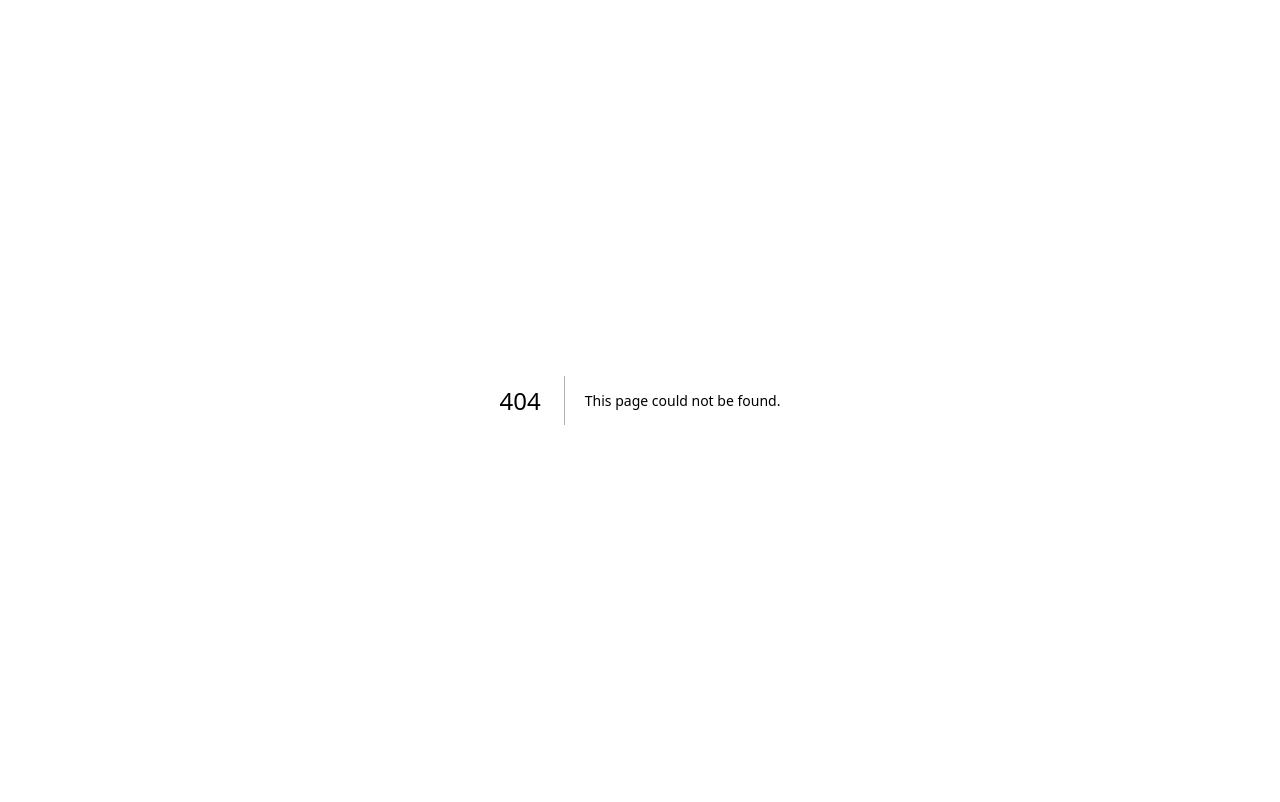
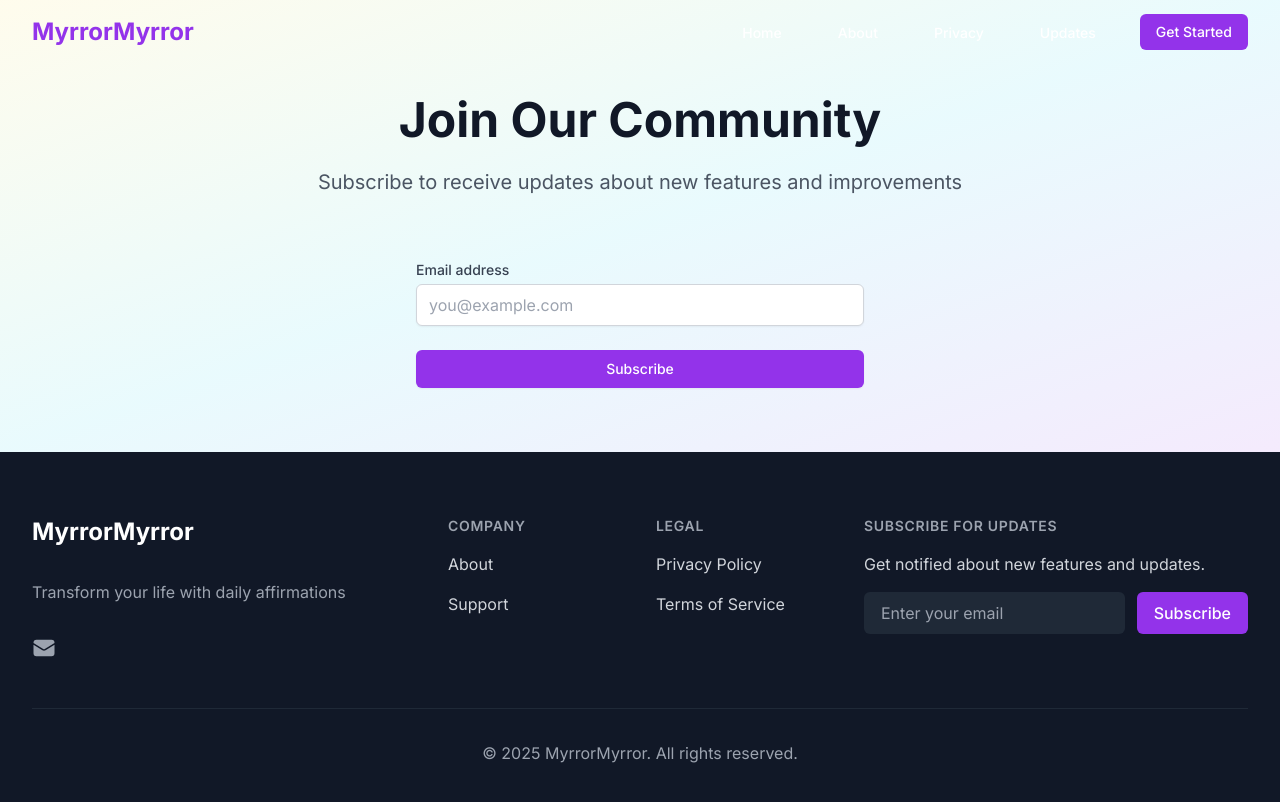
Before and after one commit to sajankhosla/myrror-myrror, a Next.js app: page /subscribe in a window 1280 px wide. Before the commit this address had no page. Shown: the top 802 px of the page. Built offline with nearby package versions, Linux system fonts and the light colour scheme.

Commit message:
Add subscription page and API endpoint

```diff
--- /dev/null
+++ b/app/api/subscribe/route.ts
@@ -0,0 +1,45 @@
+import { NextResponse } from 'next/server';
+
+// In a real application, you would want to store this in a database
+let subscribers: string[] = [];
+
+export async function POST(request: Request) {
+  try {
+    const { email } = await request.json();
+
+    // Basic email validation
+    if (!email || !/^[^\s@]+@[^\s@]+\.[^\s@]+$/.test(email)) {
+      return NextResponse.json(
+        { message: 'Please provide a valid email address' },
+        { status: 400 }
+      );
+    }
+
+    // Check if email already exists
+    if (subscribers.includes(email)) {
+      return NextResponse.json(
+        { message: 'You are already subscribed!' },
+        { status: 400 }
+      );
+    }
+
+    // Add email to subscribers list
+    subscribers.push(email);
+
+    // In a real application, you would:
+    // 1. Store the email in a database
+    // 2. Send a welcome email
+    // 3. Maybe integrate with a newsletter service like Mailchimp
+
+    return NextResponse.json(
+      { message: 'Successfully subscribed!' },
+      { status: 200 }
+    );
+  } catch (error) {
+    console.error('Subscription error:', error);
+    return NextResponse.json(
+      { message: 'Internal server error' },
+      { status: 500 }
+    );
+  }
+}
--- /dev/null
+++ b/app/subscribe/page.tsx
@@ -0,0 +1,170 @@
+'use client';
+
+import { useState } from 'react';
+import { motion, AnimatePresence } from 'framer-motion';
+import Navbar from '../components/Navbar';
+import Footer from '../components/Footer';
+
+export default function Subscribe() {
+  const [email, setEmail] = useState('');
+  const [isSubmitting, setIsSubmitting] = useState(false);
+  const [showSuccess, setShowSuccess] = useState(false);
+  const [error, setError] = useState('');
+
+  const handleSubmit = async (e: React.FormEvent) => {
+    e.preventDefault();
+    setIsSubmitting(true);
+    setError('');
+
+    try {
+      const response = await fetch('/api/subscribe', {
+        method: 'POST',
+        headers: {
+          'Content-Type': 'application/json',
+        },
+        body: JSON.stringify({ email }),
+      });
+
+      const data = await response.json();
+
+      if (!response.ok) {
+        throw new Error(data.message || 'Something went wrong');
+      }
+
+      setShowSuccess(true);
+      setEmail('');
+      setTimeout(() => setShowSuccess(false), 5000); // Hide success message after 5 seconds
+    } catch (err) {
+      setError(err instanceof Error ? err.message : 'Failed to subscribe');
+    } finally {
+      setIsSubmitting(false);
+    }
+  };
+
+  return (
+    <main className="min-h-screen">
+      <Navbar />
+
+      <div className="relative pt-24 pb-16 overflow-hidden">
+        {/* Background gradient */}
+        <div className="absolute inset-0 bg-gradient-to-br from-yellow-300 via-cyan-400 to-purple-600 opacity-10" />
+
+        <div className="relative max-w-7xl mx-auto px-4 sm:px-6 lg:px-8">
+          <div className="text-center mb-16">
+            <motion.h1
+              initial={{ opacity: 0, y: 20 }}
+              animate={{ opacity: 1, y: 0 }}
+              transition={{ duration: 0.6 }}
+              className="text-4xl md:text-5xl font-bold text-gray-900 mb-6"
+            >
+              Join Our Community
+            </motion.h1>
+            <motion.p
+              initial={{ opacity: 0, y: 20 }}
+              animate={{ opacity: 1, y: 0 }}
+              transition={{ duration: 0.6, delay: 0.2 }}
+              className="text-xl text-gray-600 max-w-3xl mx-auto"
+            >
+              Subscribe to receive updates about new features and improvements
+            </motion.p>
+          </div>
+
+          <motion.div
+            initial={{ opacity: 0, y: 20 }}
+            animate={{ opacity: 1, y: 0 }}
+            transition={{ duration: 0.6, delay: 0.4 }}
+            className="max-w-md mx-auto"
+          >
+            <form onSubmit={handleSubmit} className="space-y-6">
+              <div>
+                <label htmlFor="email" className="block text-sm font-medium text-gray-700">
+                  Email address
+                </label>
+                <div className="mt-1">
+                  <input
+                    id="email"
+                    name="email"
+                    type="email"
+                    autoComplete="email"
+                    required
+                    value={email}
+                    onChange={(e) => setEmail(e.target.value)}
+                    className="appearance-none block w-full px-3 py-2 border border-gray-300 rounded-md shadow-sm placeholder-gray-400 focus:outline-none focus:ring-purple-500 focus:border-purple-500"
+                    placeholder="you@example.com"
+                    disabled={isSubmitting}
+                  />
+                </div>
+              </div>
+
+              <div>
+                <motion.button
+                  whileHover={{ scale: 1.02 }}
+                  whileTap={{ scale: 0.98 }}
+                  type="submit"
+                  disabled={isSubmitting}
+                  className={`w-full flex justify-center py-2 px-4 border border-transparent rounded-md shadow-sm text-sm font-medium text-white bg-purple-600 hover:bg-purple-700 focus:outline-none focus:ring-2 focus:ring-offset-2 focus:ring-purple-500 ${
+                    isSubmitting ? 'opacity-75 cursor-not-allowed' : ''
+                  }`}
+                >
+                  {isSubmitting ? 'Subscribing...' : 'Subscribe'}
+                </motion.button>
+              </div>
+            </form>
+
+            {/* Success Message */}
+            <AnimatePresence>
+              {showSuccess && (
+                <motion.div
+                  initial={{ opacity: 0, y: -10 }}
+                  animate={{ opacity: 1, y: 0 }}
+                  exit={{ opacity: 0, y: -10 }}
+                  className="mt-4 p-4 bg-green-50 rounded-md"
+                >
+                  <div className="flex">
+                    <div className="flex-shrink-0">
+                      <svg className="h-5 w-5 text-green-400" viewBox="0 0 20 20" fill="currentColor">
+                        <path fillRule="evenodd" d="M10 18a8 8 0 100-16 8 8 0 000 16zm3.707-9.293a1 1 0 00-1.414-1.414L9 10.586 7.707 9.293a1 1 0 00-1.414 1.414l2 2a1 1 0 001.414 0l4-4z" clipRule="evenodd" />
+                      </svg>
+                    </div>
+                    <div className="ml-3">
+                      <p className="text-sm font-medium text-green-800">
+                        You&apos;re Subscribed!
+                      </p>
+                    </div>
+                  </div>
+                </motion.div>
+              )}
+            </AnimatePresence>
+
+            {/* Error Message */}
+            <AnimatePresence>
+              {error && (
+                <motion.div
+                  initial={{ opacity: 0, y: -10 }}
+                  animate={{ opacity: 1, y: 0 }}
+                  exit={{ opacity: 0, y: -10 }}
+                  className="mt-4 p-4 bg-red-50 rounded-md"
+                >
+                  <div className="flex">
+                    <div className="flex-shrink-0">
+                      <svg className="h-5 w-5 text-red-400" viewBox="0 0 20 20" fill="currentColor">
+                        <path fillRule="evenodd" d="M10 18a8 8 0 100-16 8 8 0 000 16zM8.707 7.293a1 1 0 00-1.414 1.414L8.586 10l-1.293 1.293a1 1 0 101.414 1.414L10 11.414l1.293 1.293a1 1 0 001.414-1.414L11.414 10l1.293-1.293a1 1 0 00-1.414-1.414L10 8.586 8.707 7.293z" clipRule="evenodd" />
+                      </svg>
+                    </div>
+                    <div className="ml-3">
+                      <p className="text-sm font-medium text-red-800">
+                        {error}
+                      </p>
+                    </div>
+                  </div>
+                </motion.div>
+              )}
+            </AnimatePresence>
+          </motion.div>
+        </div>
+      </div>
+
+      <Footer />
+    </main>
+  );
+}
```
